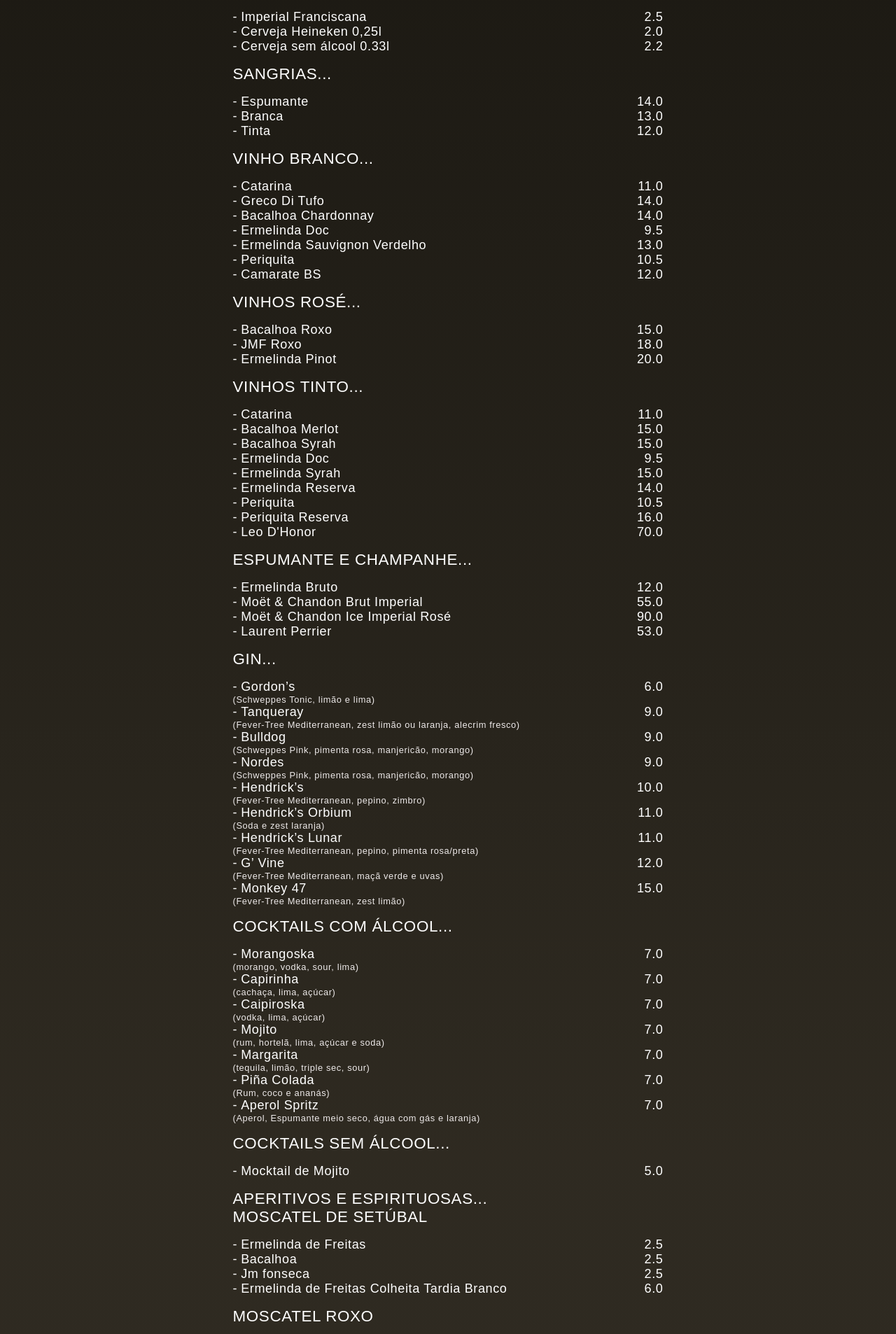
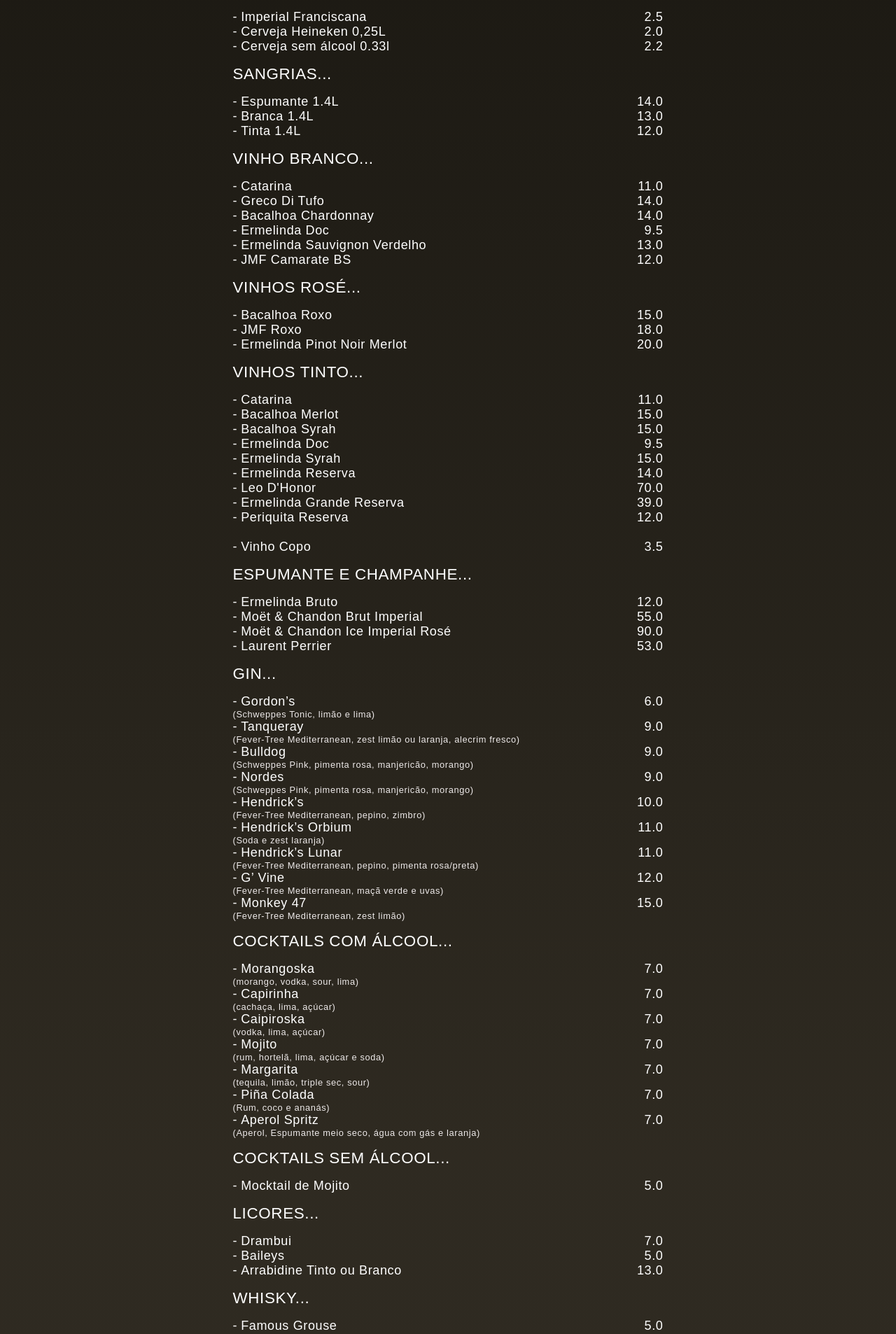
Before and after one commit to wanderson1873/barriga-de-freira, a React (Create React App) app in the folder web/: page /bebidas in a window 1280 px wide. Shown: the part 880-2786 px from the top of the page at 70% size. Built offline with nearby package versions, Linux system fonts and the light colour scheme; a web font is replaced by a local one.

Commit message:
edit Bebidas and Sobremesas

```diff
--- a/web/src/components/Bebidas.js
+++ b/web/src/components/Bebidas.js
@@ -144,9 +144,9 @@
 
             <ul>
                <li className="name">
-                  Água sem Gás 1l
+                  Água sem Gás 0.5L
                </li>
-               <li className="price">2.5</li>
+               <li className="price">2.0</li>
             </ul>
 
             <ul>
@@ -199,7 +199,7 @@
 
             <ul>
                <li className="name">
-                  Cerveja Heineken 0,25l
+                  Cerveja Heineken 0,25L
                </li>
                <li className="price">2.0</li>
             </ul>
@@ -218,21 +218,21 @@
 
             <ul>
                <li className="name">
-                  Espumante
+                  Espumante 1.4L
                </li>
                <li className="price">14.0</li>
             </ul>
 
             <ul>
                <li className="name">
-                  Branca
+                  Branca 1.4L
                </li>
                <li className="price">13.0</li>
             </ul>
 
             <ul>
                <li className="name">
-                  Tinta
+                  Tinta 1.4L
                </li>
                <li className="price">12.0</li>
             </ul>
@@ -279,14 +279,7 @@
 
             <ul>
                <li className="name">
-                  Periquita
-               </li>
-               <li className="price">10.5</li>
-            </ul>
-
-            <ul>
-               <li className="name">
-                  Camarate BS
+                  JMF Camarate BS
                </li>
                <li className="price">12.0</li>
             </ul>
@@ -295,7 +288,6 @@
 
 
          <div>
-
 
             <h2 className="title">Vinhos Rosé...</h2>
 
@@ -315,7 +307,7 @@
 
             <ul>
                <li className="name">
-                  Ermelinda Pinot
+                  Ermelinda Pinot Noir Merlot
                </li>
                <li className="price">20.0</li>
             </ul>
@@ -370,23 +362,32 @@
 
             <ul>
                <li className="name">
-                  Periquita
+                  Leo D'Honor
                </li>
-               <li className="price">10.5</li>
+               <li className="price">70.0</li>
+            </ul>
+
+            <ul>
+               <li className="name">
+                  Ermelinda Grande Reserva
+               </li>
+               <li className="price">39.0</li>
             </ul>
 
             <ul>
                <li className="name">
                   Periquita Reserva
                </li>
-               <li className="price">16.0</li>
+               <li className="price">12.0</li>
             </ul>
+
+            <br/>
 
             <ul>
                <li className="name">
-                  Leo D'Honor
+                  Vinho Copo
                </li>
-               <li className="price">70.0</li>
+               <li className="price">3.5</li>
             </ul>
 
          </div>
@@ -575,97 +576,6 @@
          </div>
 
          <div>
-            <h2 className="title">
-               Aperitivos e Espirituosas...<br/>
-               Moscatel de Setúbal
-            </h2>
-
-            <ul>
-               <li className="name">
-                  Ermelinda de Freitas
-               </li>
-               <li className="price">2.5</li>
-            </ul>
-
-            <ul>
-               <li className="name">
-                  Bacalhoa
-               </li>
-               <li className="price">2.5</li>
-            </ul>
-
-            <ul>
-               <li className="name">
-                  Jm fonseca
-               </li>
-               <li className="price">2.5</li>
-            </ul>
-
-            <ul>
-               <li className="name">
-                  Ermelinda de Freitas Colheita Tardia Branco
-               </li>
-               <li className="price">6.0</li>
-            </ul>
-
-            <h2 className="title">Moscatel Roxo</h2>
-
-            <ul>
-               <li className="name">
-                  Bacalhoa 5 anos
-               </li>
-               <li className="price">5.0</li>
-            </ul>
-
-            <ul>
-               <li className="name">
-                  JM Fonseca DSF Coleção Privada
-               </li>
-               <li className="price">8.0</li>
-            </ul>
-
-            <ul>
-               <li className="name">
-                  Ermelinda de Freitas Superior
-               </li>
-               <li className="price">10.0</li>
-            </ul>
-
-            <br/>
-
-            <ul>
-               <li className="name">
-                  Porto Tawn
-               </li>
-               <li className="price">3.5</li>
-            </ul>
-
-            <ul>
-               <li className="name">
-                  Porto Ruby
-               </li>
-               <li className="price">3.5</li>
-            </ul>
-
-            <ul>
-               <li className="name">
-                  Porto LBV
-               </li>
-               <li className="price">6.0</li>
-            </ul>
-
-            <br/>
-
-            <ul>
-               <li className="name">
-                  Martini Bianco e Rosso
-               </li>
-               <li className="price">3.5</li>
-            </ul>
-
-         </div>
-
-         <div>
             <h2 className="title">Licores...</h2>
 
             <ul>
@@ -755,13 +665,6 @@
                   Balvenie 12 anos
                </li>
                <li className="price">15.0</li>
-            </ul>
-
-            <ul>
-               <li className="name">
-                  Baileys
-               </li>
-               <li className="price">5.0</li>
             </ul>
 
          </div>
@@ -878,7 +781,96 @@
 
          </div>
 
+         <div>
+            <h2 className="title">
+               Aperitivos e Espirituosas...<br/>
+               Moscatel de Setúbal
+            </h2>
 
+            <ul>
+               <li className="name">
+                  Ermelinda de Freitas
+               </li>
+               <li className="price">2.5</li>
+            </ul>
+
+            <ul>
+               <li className="name">
+                  Bacalhoa
+               </li>
+               <li className="price">2.5</li>
+            </ul>
+
+            <ul>
+               <li className="name">
+                  Jm fonseca
+               </li>
+               <li className="price">2.5</li>
+            </ul>
+
+            <ul>
+               <li className="name">
+                  Ermelinda de Freitas Colheita Tardia Branco
+               </li>
+               <li className="price">6.0</li>
+            </ul>
+
+            <h2 className="title">Moscatel Roxo</h2>
+
+            <ul>
+               <li className="name">
+                  Bacalhoa 5 anos
+               </li>
+               <li className="price">5.0</li>
+            </ul>
+
+            <ul>
+               <li className="name">
+                  JM Fonseca DSF Coleção Privada
+               </li>
+               <li className="price">8.0</li>
+            </ul>
+
+            <ul>
+               <li className="name">
+                  Ermelinda de Freitas Superior
+               </li>
+               <li className="price">10.0</li>
+            </ul>
+
+            <br/>
+
+            <ul>
+               <li className="name">
+                  Porto Tawn
+               </li>
+               <li className="price">3.5</li>
+            </ul>
+
+            <ul>
+               <li className="name">
+                  Porto Ruby
+               </li>
+               <li className="price">3.5</li>
+            </ul>
+
+            <ul>
+               <li className="name">
+                  Porto LBV
+               </li>
+               <li className="price">6.0</li>
+            </ul>
+
+            <br/>
+
+            <ul>
+               <li className="name">
+                  Martini Bianco e Rosso
+               </li>
+               <li className="price">3.5</li>
+            </ul>
+
+         </div>
 
       </div>
    )
--- a/web/src/components/Sobremesas.js
+++ b/web/src/components/Sobremesas.js
@@ -16,9 +16,9 @@
 
             <ul>
                <li className="name">
-                  Barriga de Freira
+                  Barriga de Freira na Lata
                </li>
-               <li className="price">1.7</li>
+               <li className="price">4.5</li>
             </ul>
 
             <ul>
@@ -30,7 +30,7 @@
 
             <ul>
                <li className="name">
-                  Tprta de Azeitão
+                  Torta de Azeitão
                </li>
                <li className="price">1.8</li>
             </ul>
@@ -67,7 +67,7 @@
                <li className="name">
                   Cheesecake de Moscatel e Laranja
                </li>
-               <li className="price">3.0</li>
+               <li className="price">1.5</li>
             </ul>
 
             <ul>
@@ -81,12 +81,19 @@
                <li className="name">
                   Macarons
                </li>
-               <li className="price">1.7</li>
+               <li className="price">1.5</li>
             </ul>
 
             <ul>
                <li className="name">
-                  Gelados (Carta)
+                  Arroz Doce
+               </li>
+               <li className="price">2.9</li>
+            </ul>
+
+            <ul>
+               <li className="name">
+                   Gelados Haagen Dazs (Carta)
                </li>
                <li className="price"></li>
             </ul>
```
